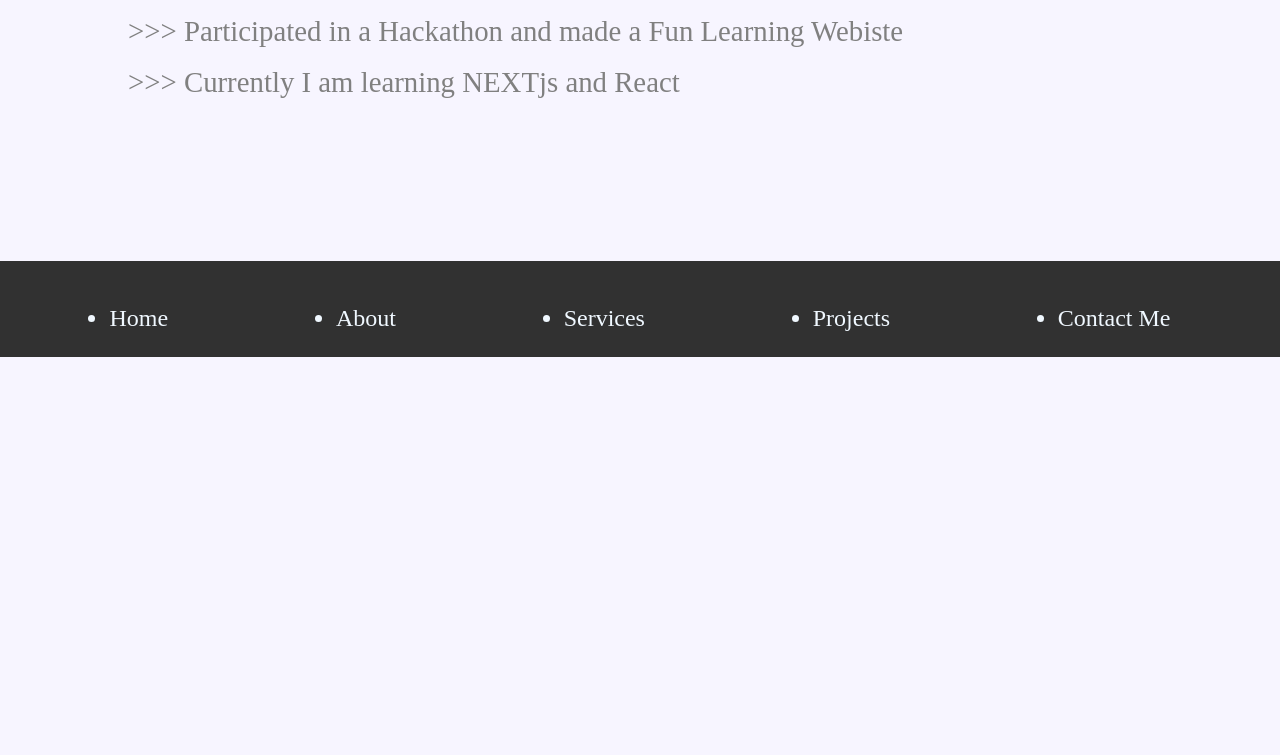
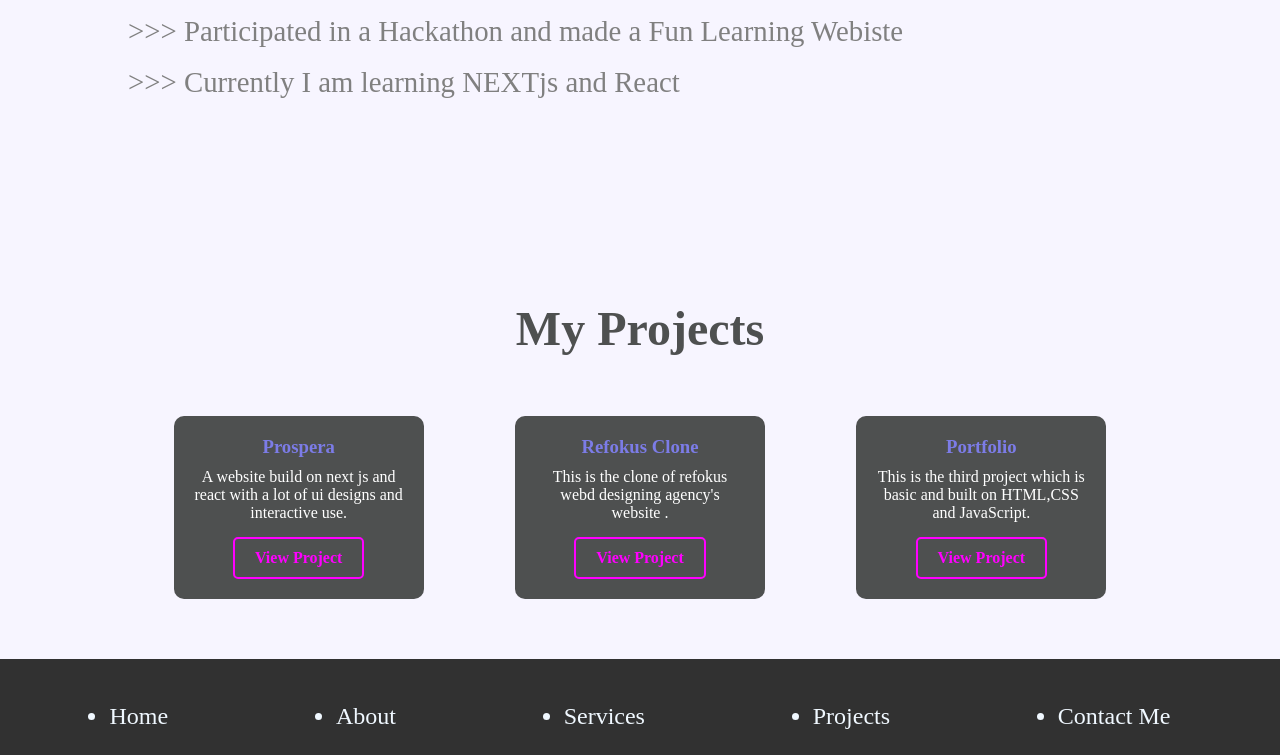
Before and after one commit to manaskush/Portfolio, a plain HTML site: page index.html in a window 1280 px wide. Shown: the part 1226-1981 px from the top of the page. Before the commit the page ends 1583 px from the top, so only its background shows below. Drawn offline with nearby package versions, Linux system fonts and the light colour scheme.

Commit message:
Update index.html

```diff
--- a/index.html
+++ b/index.html
@@ -117,6 +117,60 @@
             color: aliceblue;
             font-size: 1.5rem;
         }
+         .projectsSection {
+        max-width: 80vw;
+        margin: auto;
+        color: gray;
+        padding: 40px 0;
+    }
+
+    .projectsSection h1 {
+        font-size: 3rem;
+        text-align: center;
+        color: rgb(78, 80, 80);
+        margin-bottom: 40px;
+    }
+
+    .projectsContainer {
+        display: flex;
+        flex-wrap: wrap;
+        justify-content: space-around;
+    }
+
+    .projectCard {
+        background-color: rgb(78, 80, 80);
+        border-radius: 10px;
+        padding: 20px;
+        width: 250px;
+        margin: 20px;
+        text-align: center;
+        color: white;
+    }
+
+    .projectCard h3 {
+        margin-bottom: 10px;
+        color: rgb(124, 124, 231);
+    }
+
+    .projectCard p {
+        margin-bottom: 15px;
+    }
+
+    .projectLink {
+        text-decoration: none;
+        color: rgb(255, 0, 255);
+        font-weight: bold;
+        border: 2px solid rgb(255, 0, 255);
+        padding: 10px 20px;
+        border-radius: 5px;
+        display: inline-block;
+        transition: background-color 0.3s ease, color 0.3s ease;
+    }
+
+    .projectLink:hover {
+        background-color: rgb(255, 0, 255);
+        color: white;
+    }
     </style>
 </head>
 <body>
@@ -141,7 +195,7 @@
                 <div>I am a Passionate</div>
                 <span id="element"></span>
                 <div class="button">
-                    <a href="https://drive.google.com/file/d/10dobQFtbDMMJ6ZKrCm4HHTt_esZvCS4e/view?usp=sharing"><button class="btn" onclick="">Resume</button></a>
+                    <a href="https://drive.google.com/file/d/1L8QsqgFPHLX8-ATf4J6pD-evbq1dpGI8/view?usp=sharing"><button class="btn" onclick="">Resume</button></a>
                     <a href="https://github.com/manaskush"><button class="btn">Github Profile Link</button></a>
                     <a href="https://www.linkedin.com/in/manas-kush-7a22b3184/"><button class="btn">Linkedin Profile Link</button></a>
                     </div>
@@ -176,7 +230,27 @@
                 >>>   Currently I am learning NEXTjs and React
             </div><br>
         </section>
+        <section class="projectsSection">
+    <h1>My Projects</h1>
+    <div class="projectsContainer">
+        <div class="projectCard">
+            <h3>Prospera</h3>
+            <p>A website build on next js and react with a lot of ui designs and interactive use.</p>
+            <a href="https://prospera-psi.vercel.app/" class="projectLink">View Project</a>
+        </div>
+        <div class="projectCard">
+            <h3>Refokus Clone</h3>
+            <p>This is the clone of refokus webd designing agency's website .</p>
+            <a href="https://refokus-clone-one.vercel.app/" class="projectLink">View Project</a>
+        </div>
+        <div class="projectCard">
+            <h3>Portfolio</h3>
+            <p>This is the third project which is basic and built on HTML,CSS and JavaScript.</p>
+            <a href="https://portfoliomanaskush-manas-kushs-projects.vercel.app/" class="projectLink">View Project</a>
+        </div>
 
+    </div>
+</section>
     </main>
     <footer>
         <div class="footer">
```
